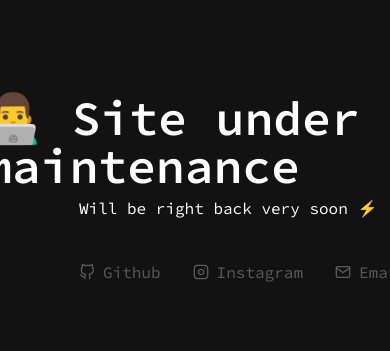
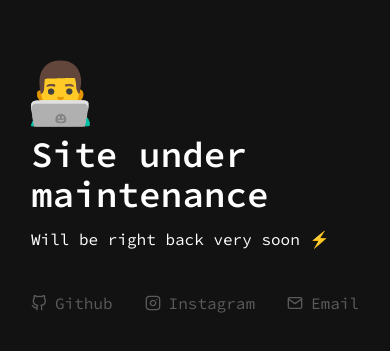
Before and after one commit to ebonian/tanadon.com, a Next.js app: page / in a window 390 px wide. Shown: the part 233-584 px from the top of the page. Built offline with nearby package versions, Linux system fonts and the light colour scheme.

Commit message:
feat: responsive maintenance page

```diff
--- a/src/components/pages/Maintenance.tsx
+++ b/src/components/pages/Maintenance.tsx
@@ -2,11 +2,15 @@ import { FiGithub, FiInstagram, FiMail } from "react-icons/fi";
 
 const Maintenance: React.FC = () => {
   return (
-    <div className="grid place-content-center min-h-screen bg-[#121212] text-white font-code">
-      <h1 className="font-semibold text-5xl">{"👨‍💻 Site under maintenance"}</h1>
-      <div className="ml-24 mt-1.5 space-y-10">
+    <div className="grid place-content-center min-h-screen bg-[#121212] text-white font-code p-10">
+      <span className="sm:hidden text-6xl mb-3 -ml-2">👨‍💻</span>
+      <h1 className="font-semibold text-4xl md:text-5xl">
+        <span className="hidden sm:inline">👨‍💻</span>
+        {" Site under maintenance"}
+      </h1>
+      <div className="sm:ml-[4.5rem] md:ml-24 mt-3 sm:mt-1.5 space-y-10">
         <p>Will be right back very soon ⚡</p>
-        <div className="flex items-center space-x-8">
+        <div className="flex items-center space-x-8 select-none">
           <a
             href="https://github.com/Ebonian"
             target="_blank"
```
